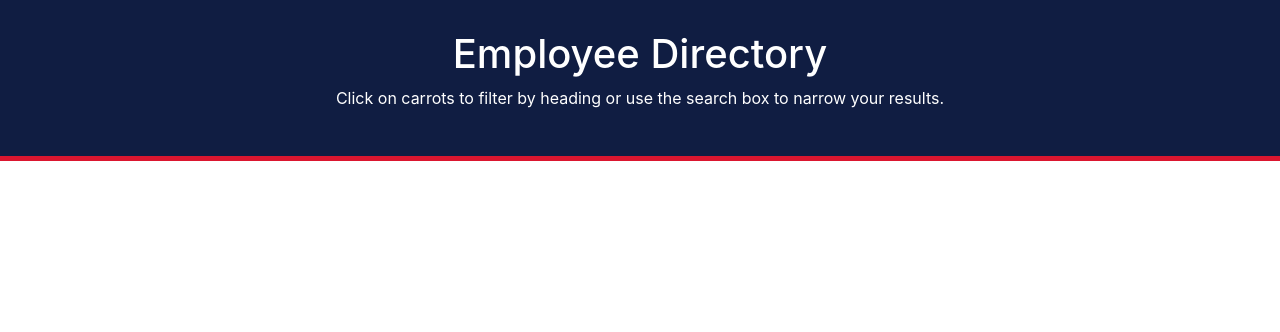
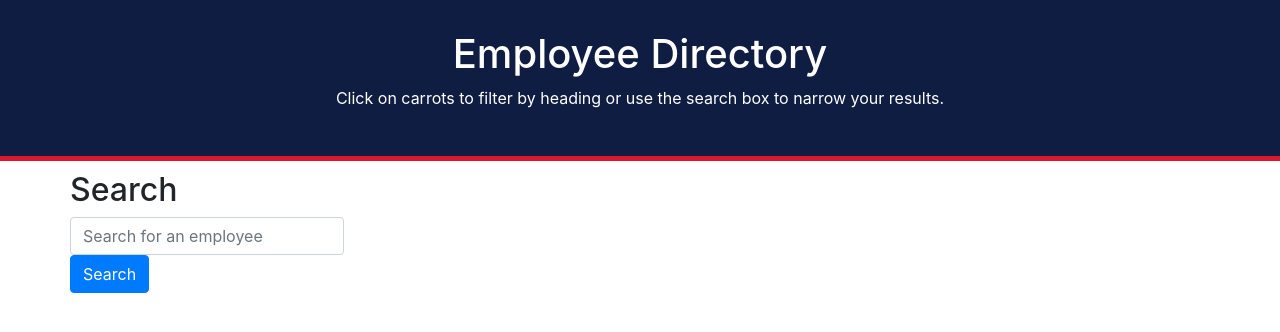
Before and after one commit to kimnana45/Employee-Directory, a React (Create React App) app: page / in a window 1280 px wide. Shown: the top 332 px of the page. Built offline with nearby package versions, Linux system fonts and the light colour scheme; no server answers.

Commit message:
add more functionality

```diff
--- a/src/pages/Home.js
+++ b/src/pages/Home.js
@@ -73,7 +73,9 @@ class Home extends Component {
                 <div>
                     <Container style={{ minHeight: "80%"}}>
                     <Row>
+                        <Searchbar
 
+                        />
                     </Row>
                     </Container>
                 </div>
```
